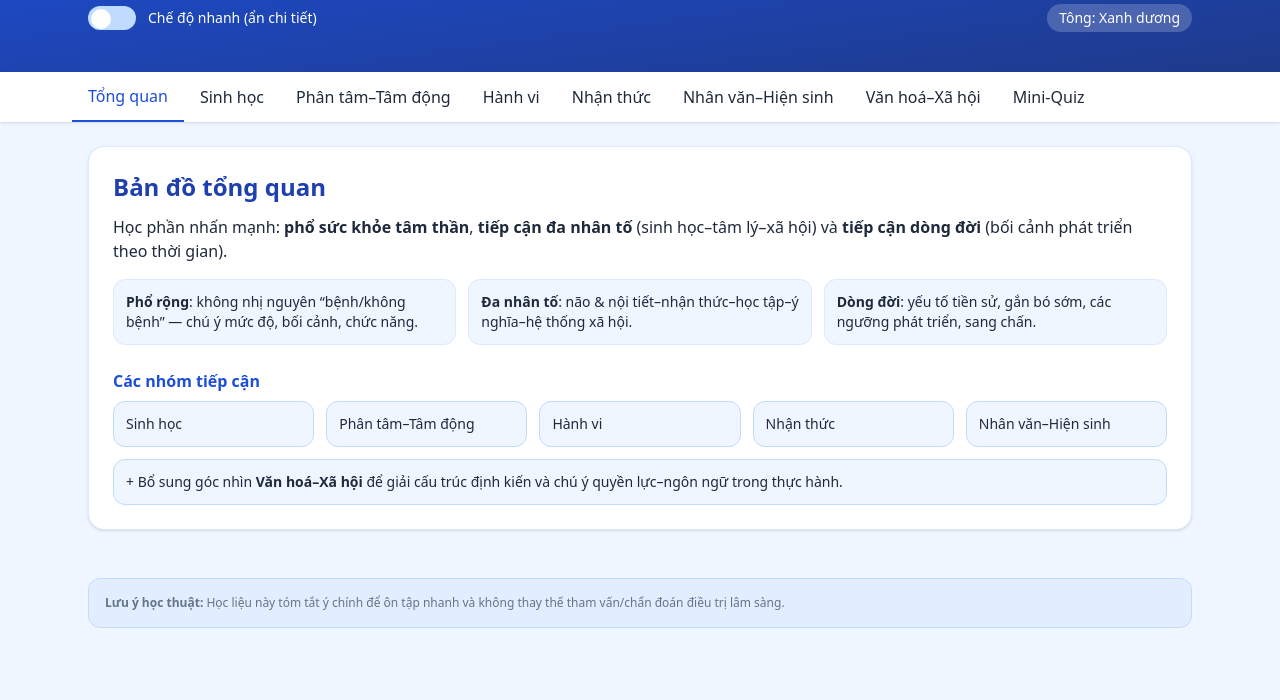
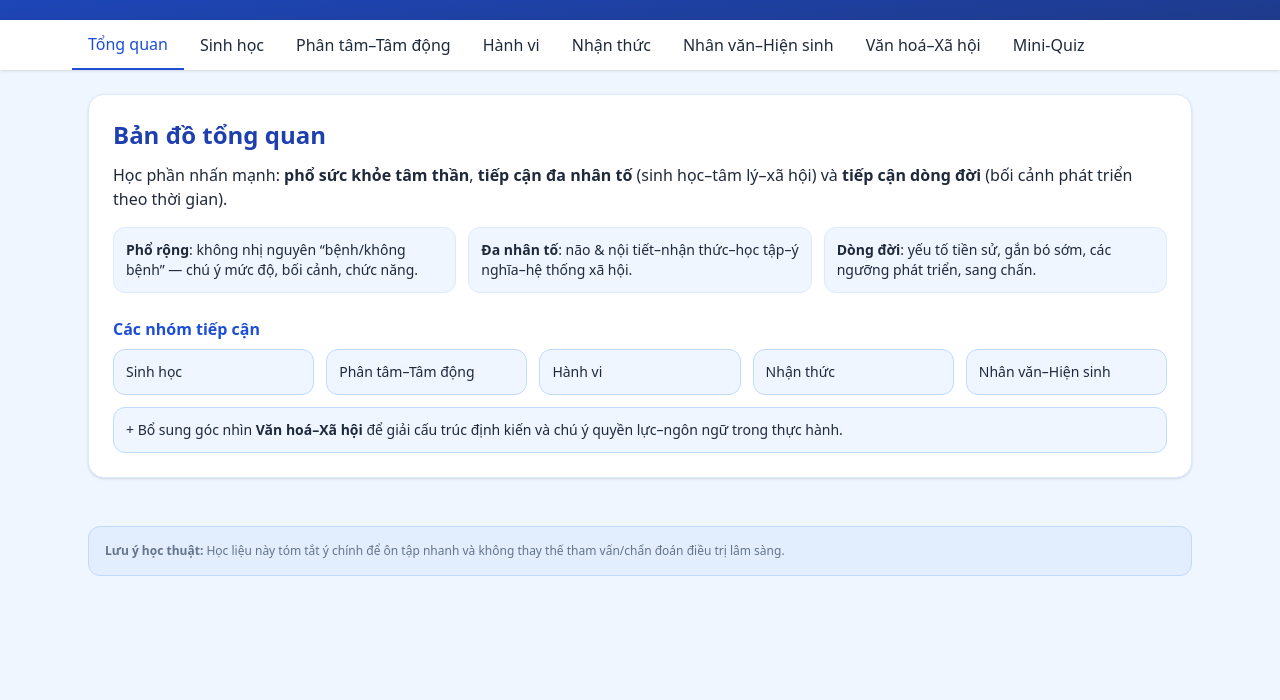
Before and after one commit to zoom2408/TamBenhHoc, a plain HTML site: page 01.html in a window 1280 px wide. Shown: the part 100-800 px from the top of the page. Drawn offline with nearby package versions, Linux system fonts and the light colour scheme.

Commit message:
update content

```diff
--- a/01.html
+++ b/01.html
@@ -19,14 +19,6 @@
   <header class="bg-gradient-to-br from-blue-700 to-blue-900 text-white">
     <div class="max-w-6xl mx-auto px-6 py-10">
       <h1 class="text-3xl md:text-4xl font-bold tracking-tight">Các tiếp cận trong Tâm bệnh học</h1>
-      <div class="mt-6 flex flex-wrap gap-3 items-center">
-        <label class="inline-flex items-center cursor-pointer">
-          <input id="fastToggle" type="checkbox" class="sr-only peer">
-          <div class="w-12 h-6 bg-blue-200 peer-focus:outline-none rounded-full peer peer-checked:bg-blue-500 relative after:content-[''] after:absolute after:top-[3px] after:left-[3px] after:bg-white after:h-5 after:w-5 after:rounded-full after:transition-all peer-checked:after:translate-x-6"></div>
-          <span class="ml-3 text-sm">Chế độ nhanh (ẩn chi tiết)</span>
-        </label>
-        <span class="ml-auto text-sm bg-white/20 px-3 py-1 rounded-full">Tông: Xanh dương</span>
-      </div>
     </div>
   </header>
 
```
